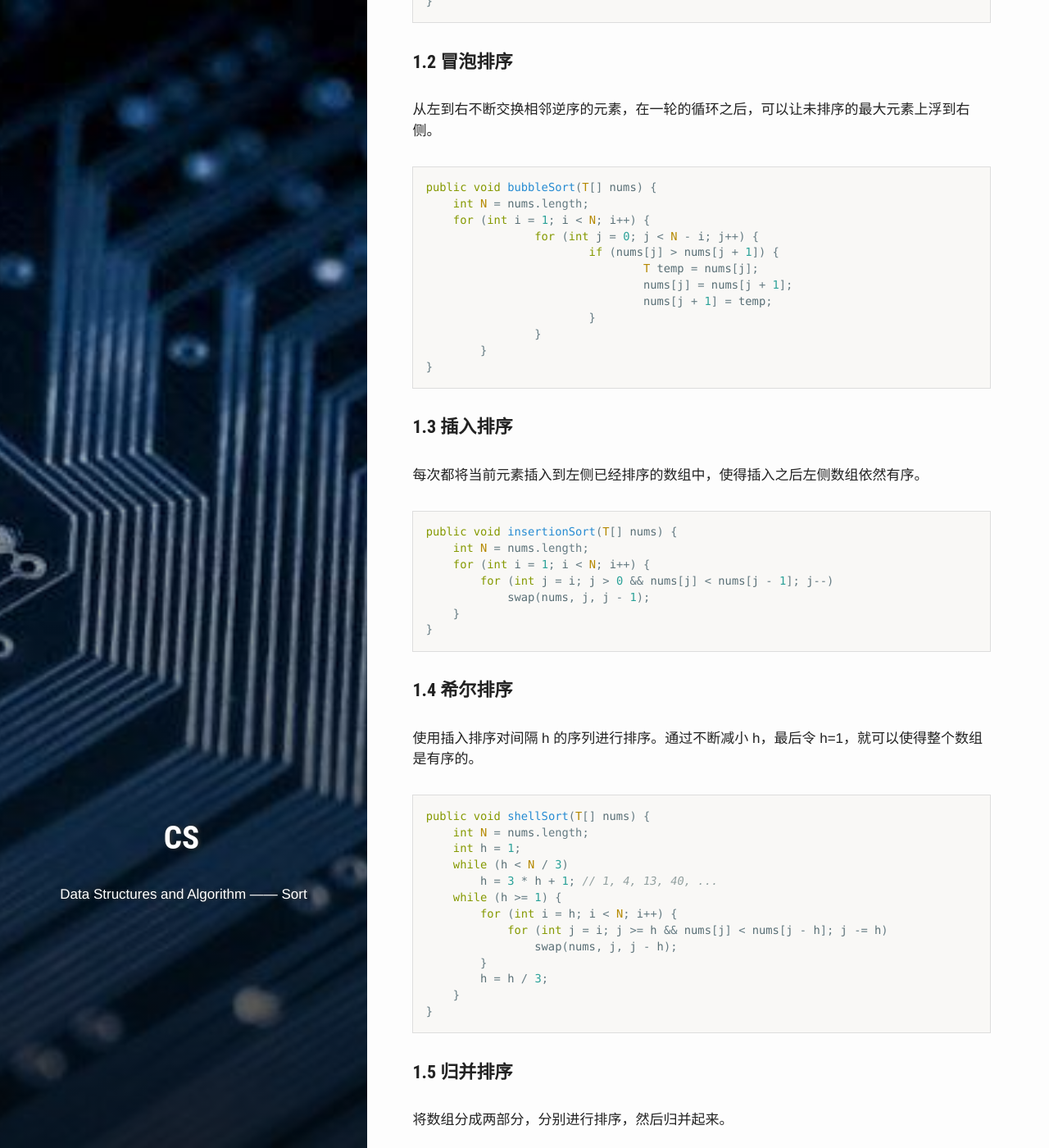
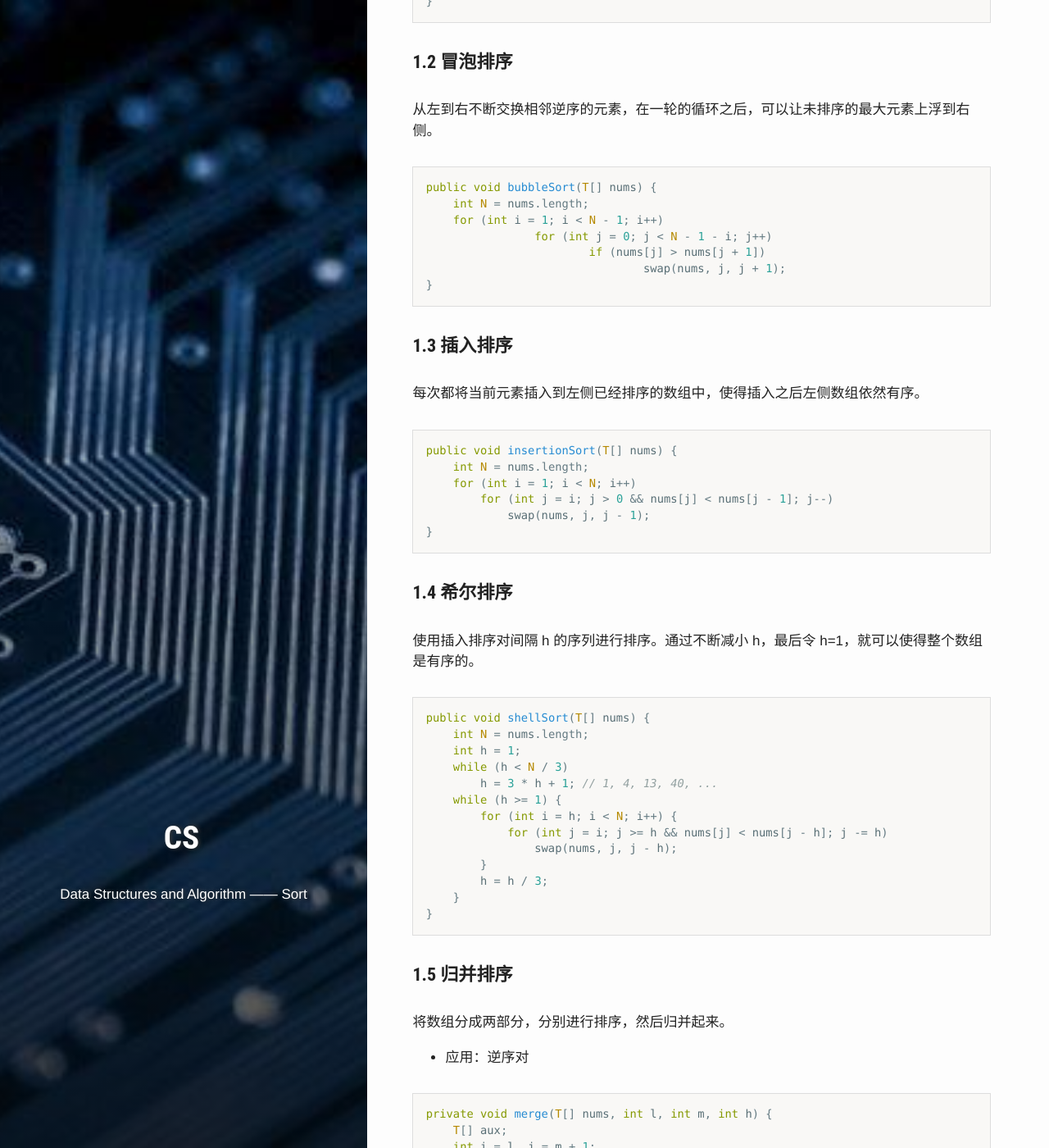
Before and after one commit to PetePro/PetePro.github.io, a Jekyll site: the page built from _posts/ComputerScience/2019-08-01-dsa-sort.markdown, in a window 1280 px wide and 1400 px high, scrolled down 687 px. Shown: the whole window at 82% size. Built offline with Jekyll 4.4.1, drawn with Linux system fonts in a browser that asks for light colours; some web fonts are replaced; some of the changed text lies outside the part shown.

Commit message:
Update 2019-08-01-dsa-sort.markdown

````diff
--- a/_posts/ComputerScience/2019-08-01-dsa-sort.markdown
+++ b/_posts/ComputerScience/2019-08-01-dsa-sort.markdown
@@ -36,15 +36,10 @@ public void selectionSort(T[] nums) {
 ```java
 public void bubbleSort(T[] nums) {
     int N = nums.length;
-    for (int i = 1; i < N; i++) {
-		for (int j = 0; j < N - i; j++) {
-			if (nums[j] > nums[j + 1]) {
-				T temp = nums[j];
-				nums[j] = nums[j + 1];
-				nums[j + 1] = temp;
-			}
-		}
-	}
+    for (int i = 1; i < N - 1; i++)
+		for (int j = 0; j < N - 1 - i; j++)
+			if (nums[j] > nums[j + 1])
+				swap(nums, j, j + 1);
 }
 ```
 
@@ -54,10 +49,9 @@ public void bubbleSort(T[] nums) {
 ```java
 public void insertionSort(T[] nums) {
     int N = nums.length;
-    for (int i = 1; i < N; i++) {
+    for (int i = 1; i < N; i++)
         for (int j = i; j > 0 && nums[j] < nums[j - 1]; j--)
             swap(nums, j, j - 1);
-    }
 }
 ```
 
@@ -82,6 +76,7 @@ public void shellSort(T[] nums) {
 
 #### 1.5 归并排序
 将数组分成两部分，分别进行排序，然后归并起来。
+- 应用：逆序对
 
 ```java
 private void merge(T[] nums, int l, int m, int h) {
@@ -213,3 +208,12 @@ private void sink(T[] nums, int k, int N) {
 堆排序|×|NlogN|1|无法利用局部性原理
 
 Java 主要排序方法为 java.util.Arrays.sort()，对于原始数据类型使用三向切分的快速排序，对于引用类型使用归并排序。
+
+附：不使用临时变量交换两个变量的值
+```java
+void swap(int a, int b) {
+    a = a + b;
+    b = a - b;
+    a = a - b;
+}
+```
````
